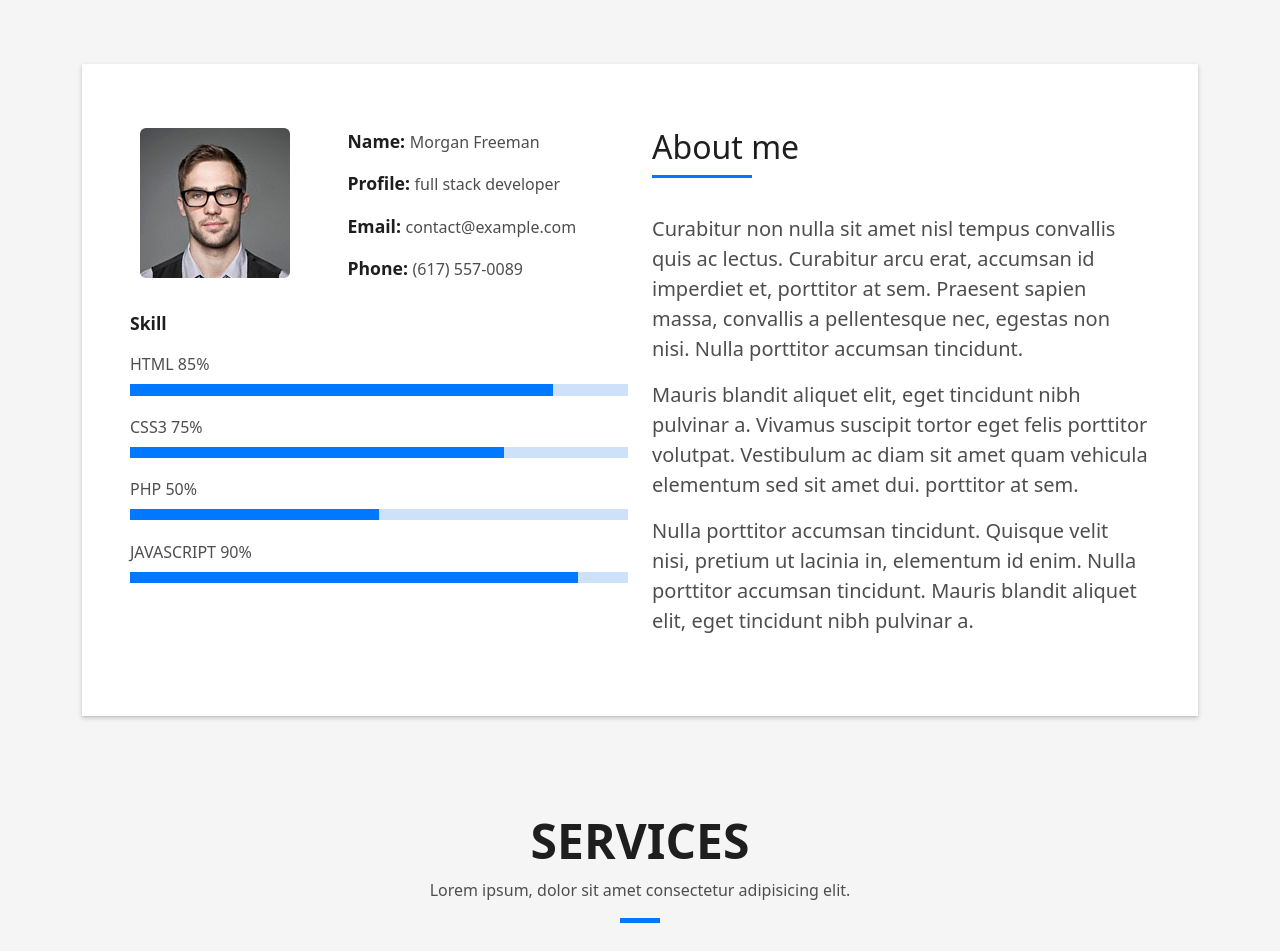
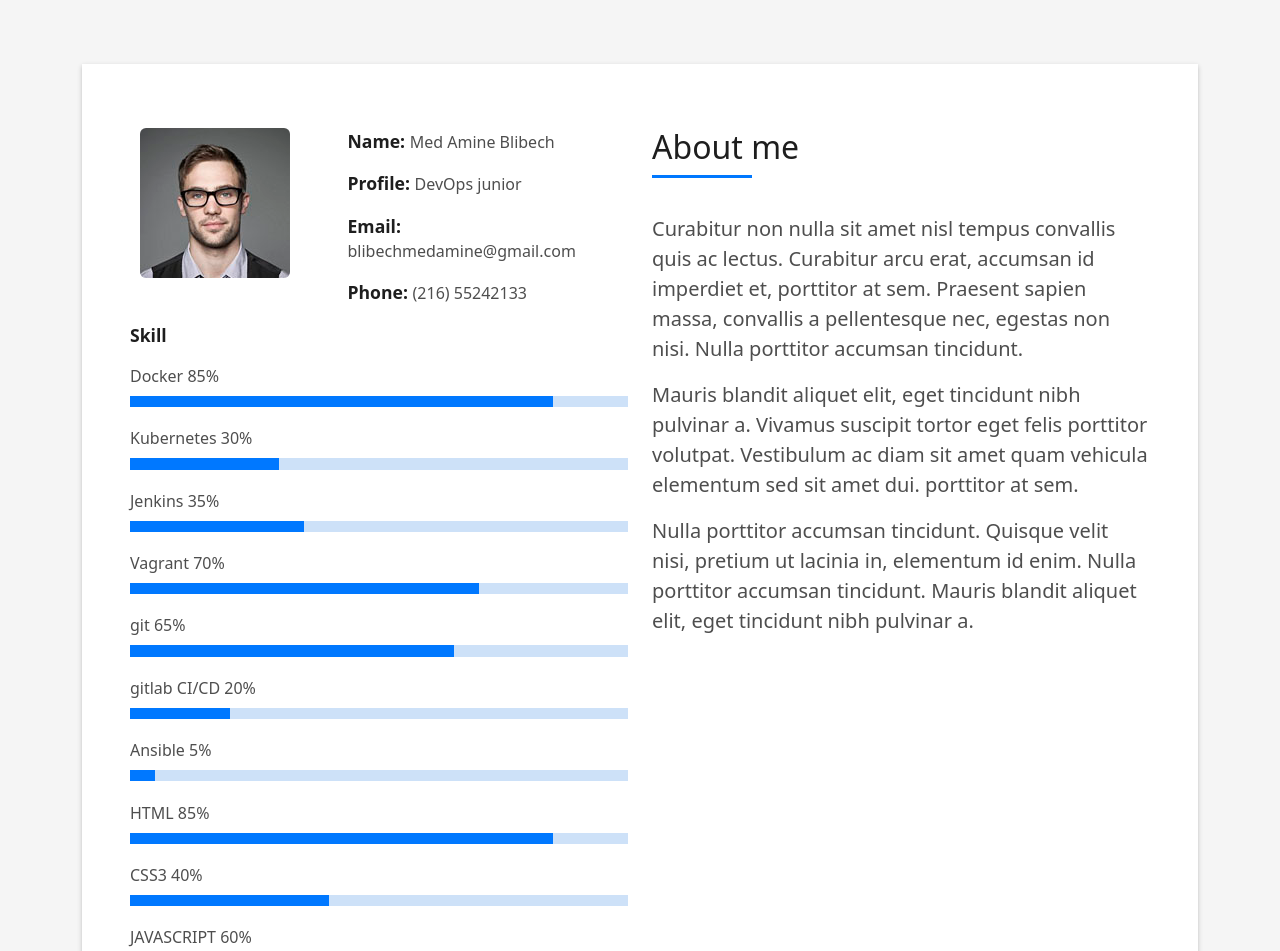
Before and after one commit to med363/med363.github.io, a plain HTML site: page index.html in a window 1280 px wide. Shown: the part 800-1751 px from the top of the page. Drawn offline with Linux system fonts and the light colour scheme.

Commit message:
first update 05/10/2022

```diff
--- a/index.html
+++ b/index.html
@@ -79,8 +79,8 @@
       <div class="table-cell">
         <div class="container">
           <!--<p class="display-6 color-d">Hello, world!</p>-->
-          <h1 class="hero-title mb-4">I am Morgan Freeman</h1>
-          <p class="hero-subtitle"><span class="typed" data-typed-items="Designer, Developer, Freelancer, Photographer"></span></p>
+          <h1 class="hero-title mb-4">I am Med Amine Blibech</h1>
+          <p class="hero-subtitle"><span class="typed" data-typed-items="DevOps junior, Developer"></span></p>
           <!-- <p class="pt-3"><a class="btn btn-primary btn js-scroll px-4" href="#about" role="button">Learn More</a></p> -->
         </div>
       </div>
@@ -105,30 +105,54 @@
                     </div>
                     <div class="col-sm-6 col-md-7">
                       <div class="about-info">
-                        <p><span class="title-s">Name: </span> <span>Morgan Freeman</span></p>
-                        <p><span class="title-s">Profile: </span> <span>full stack developer</span></p>
-                        <p><span class="title-s">Email: </span> <span>contact@example.com</span></p>
-                        <p><span class="title-s">Phone: </span> <span>(617) 557-0089</span></p>
+                        <p><span class="title-s">Name: </span> <span>Med Amine Blibech</span></p>
+                        <p><span class="title-s">Profile: </span> <span>DevOps junior</span></p>
+                        <p><span class="title-s">Email: </span> <span>blibechmedamine@gmail.com</span></p>
+                        <p><span class="title-s">Phone: </span> <span>(216) 55242133</span></p>
                       </div>
                     </div>
                   </div>
                   <div class="skill-mf">
                     <p class="title-s">Skill</p>
+                    <span>Docker</span> <span class="pull-right">85%</span>
+                    <div class="progress">
+                      <div class="progress-bar" role="progressbar" style="width: 85%;" aria-valuenow="85" aria-valuemin="0" aria-valuemax="100"></div>
+                    </div>
+                    <span>Kubernetes</span> <span class="pull-right">30%</span>
+                    <div class="progress">
+                      <div class="progress-bar" role="progressbar" style="width: 30%;" aria-valuenow="30" aria-valuemin="0" aria-valuemax="100"></div>
+                    </div>
+                    <span>Jenkins</span> <span class="pull-right">35%</span>
+                    <div class="progress">
+                      <div class="progress-bar" role="progressbar" style="width: 35%;" aria-valuenow="35" aria-valuemin="0" aria-valuemax="100"></div>
+                    </div>
+                    <span>Vagrant</span> <span class="pull-right">70%</span>
+                    <div class="progress">
+                      <div class="progress-bar" role="progressbar" style="width: 70%;" aria-valuenow="70" aria-valuemin="0" aria-valuemax="100"></div>
+                    </div>
+                    <span>git</span> <span class="pull-right">65%</span>
+                    <div class="progress">
+                      <div class="progress-bar" role="progressbar" style="width: 65%;" aria-valuenow="65" aria-valuemin="0" aria-valuemax="100"></div>
+                    </div>
+                    <span>gitlab CI/CD</span> <span class="pull-right">20%</span>
+                    <div class="progress">
+                      <div class="progress-bar" role="progressbar" style="width: 20%;" aria-valuenow="20" aria-valuemin="0" aria-valuemax="100"></div>
+                    </div>
+                    <span>Ansible</span> <span class="pull-right">5%</span>
+                    <div class="progress">
+                      <div class="progress-bar" role="progressbar" style="width: 5%;" aria-valuenow="5" aria-valuemin="0" aria-valuemax="100"></div>
+                    </div>
                     <span>HTML</span> <span class="pull-right">85%</span>
                     <div class="progress">
                       <div class="progress-bar" role="progressbar" style="width: 85%;" aria-valuenow="85" aria-valuemin="0" aria-valuemax="100"></div>
                     </div>
-                    <span>CSS3</span> <span class="pull-right">75%</span>
+                    <span>CSS3</span> <span class="pull-right">40%</span>
                     <div class="progress">
-                      <div class="progress-bar" role="progressbar" style="width: 75%" aria-valuenow="75" aria-valuemin="0" aria-valuemax="100"></div>
+                      <div class="progress-bar" role="progressbar" style="width: 40%" aria-valuenow="40" aria-valuemin="0" aria-valuemax="100"></div>
                     </div>
-                    <span>PHP</span> <span class="pull-right">50%</span>
+                    <span>JAVASCRIPT</span> <span class="pull-right">60%</span>
                     <div class="progress">
-                      <div class="progress-bar" role="progressbar" style="width: 50%" aria-valuenow="50" aria-valuemin="0" aria-valuemax="100"></div>
-                    </div>
-                    <span>JAVASCRIPT</span> <span class="pull-right">90%</span>
-                    <div class="progress">
-                      <div class="progress-bar" role="progressbar" style="width: 90%" aria-valuenow="90" aria-valuemin="0" aria-valuemax="100"></div>
+                      <div class="progress-bar" role="progressbar" style="width: 60%" aria-valuenow="60" aria-valuemin="0" aria-valuemax="100"></div>
                     </div>
                   </div>
                 </div>
```
